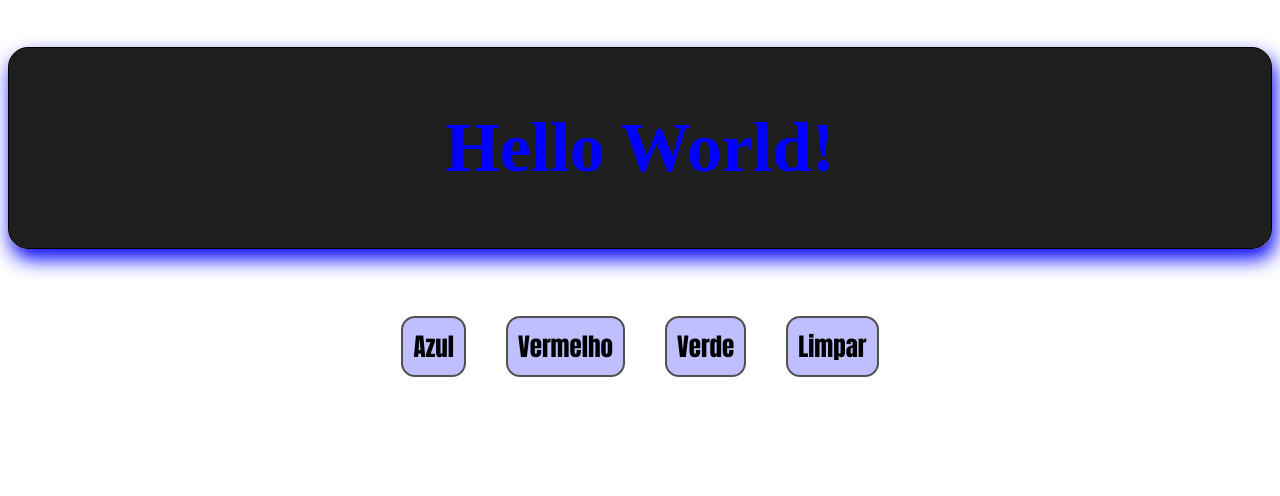
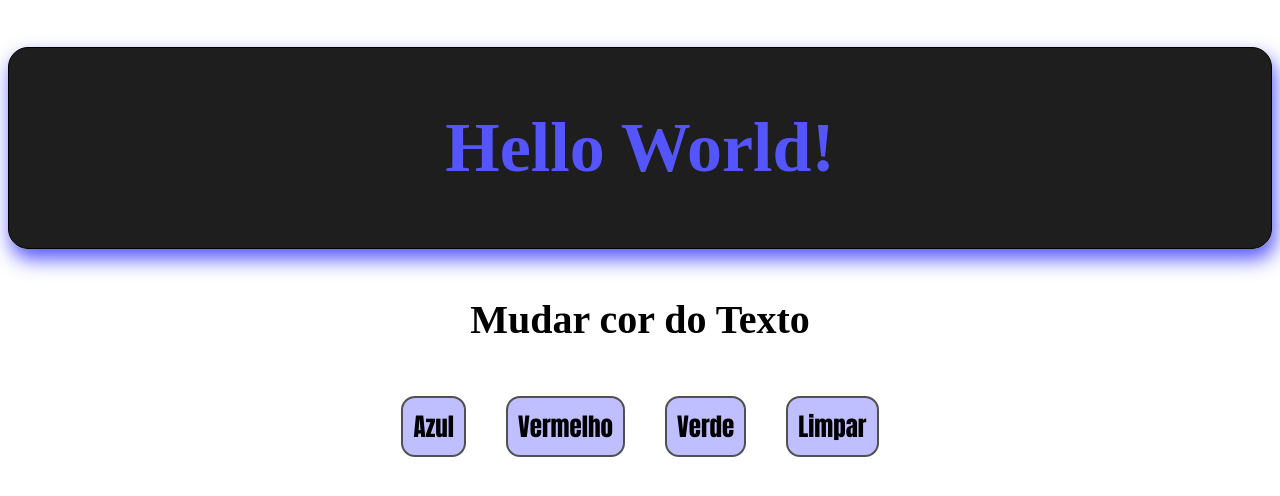
Before and after one commit to Spyke27/Visual-Studio-Code, a plain HTML site: page index.html in a window 1280 px wide. Both pictures are taken after a click on the button "Azul". Drawn offline with Linux system fonts and the light colour scheme.

Commit message:
alterando as cores padrões

```diff
--- a/index.html
+++ b/index.html
@@ -9,6 +9,7 @@
 </head>
 <body>
     <h1>Hello World!</h1>
+    <h2>Mudar cor do Texto</h2>
 
     <div class="botao">
         <button onclick="azul()">Azul</button>
--- a/style.css
+++ b/style.css
@@ -9,7 +9,12 @@ h1{
     border-radius: 20px;
     border: solid 1px black;
 }
-
+h2{
+    align-items: center;
+    justify-content: center;
+    display: flex;
+    font-size: 40px;
+}
 button{
     border:solid 2px rgb(80, 80, 80);
     font-size: 25px;
@@ -32,17 +37,17 @@ button:hover {
 .azul{
   background-color: rgba(0, 0, 0, 0.884);
   box-shadow: 3px 10px 20px;
-  color: blue;
+  color: rgb(85, 85, 255);
 }
 .vermelho{
   background-color: black;
   box-shadow: 3px 10px 20px;
-  color: rgb(201, 8, 8);
+  color: rgb(255, 28, 28);
 }
 .verde{
   background-color: black;
   box-shadow: 3px 10px 20px;
-  color:rgb(11, 107, 11);
+  color:rgb(23, 232, 23);
 }
 #botaum{
     background-color: rgb(231, 231, 231);
```
